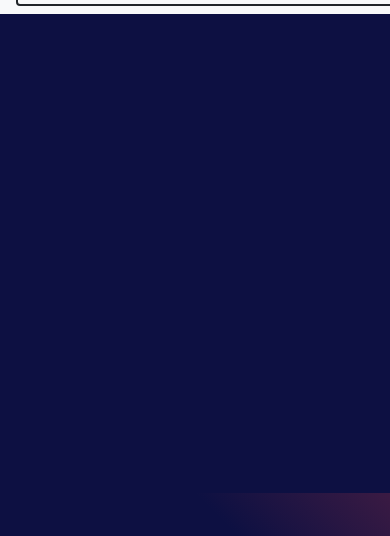
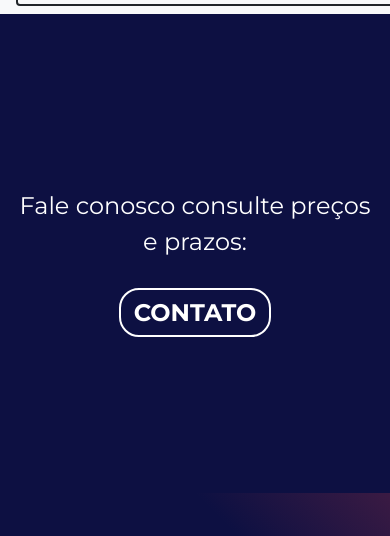
Before and after one commit to Bersanii/SbMidia, a PHP site: page / in a window 390 px wide. Shown: the part 351-887 px from the top of the page. Run offline with PHP 8.4, Linux system fonts and the light colour scheme.

Commit message:
Banner finished and buttons design created

```diff
--- a/css/style.css
+++ b/css/style.css
@@ -14,8 +14,38 @@
     width: 100%;
 }
 
+/*☰☰☰☰☰☰☰☰☰☰☰☰☰☰☰☰☰☰☰☰☰☰☰☰*/
+.btnContato{
+    border: 2px solid #FFF;
+    border-radius: 20px;
+    padding: 0.5rem 0.8rem;
+    color: #FFF;
+    font-weight: 700;
+    transition: 0.5s all ease;
+}
+.btnContato:hover{
+    color: #0d1042;
+    background-color: #FFF;
+    text-decoration: none;
+    border-radius: 0;
+}
+
+
+/*☰☰☰☰☰☰☰☰☰☰☰☰☰☰☰☰☰☰☰☰☰☰☰☰*/
 .banner{
     font-size: 1.5rem;
-    font-weight: 700;
     text-align: center;
 }
+
+
+
+
+
+
+/* -webkit-transform: scale(1);
+transform: scale(1);
+-webkit-transition: .3s ease-in-out;
+transition: .3s ease-in-out;
+
+-webkit-transform: scale(1.05);
+transform: scale(1.05); */
--- a/index.html
+++ b/index.html
@@ -47,9 +47,13 @@
     <!-- ☰☰☰ BANNER ☰☰☰ -->
     <div class="container-fluid banner">
         <div class="row" style="min-height: 100vh; padding: 20vh 5vw 0 5vw; background: rgb(13,16,66);">
-            <div class="col" style="padding: 0;">
+            <div class="col-12 col-md-6" style="padding: 0;">
                 <img src="assets/logoWhite.png" alt="" id="logoBanner">
-                <div style="color: #FFF; margin-top: 5%;">Soluções para web design e social media</div>
+                <div style="color: #FFF; margin-top: 5%; font-weight: 700;">Soluções para web design e social media</div>
+            </div>
+            <div class="col-12 col-md-6" style="padding: 0;">
+                <div style="color: #FFF; margin: 10% 0;">Fale conosco consulte preços e prazos:</div>
+                <a class="btnContato" href="#">CONTATO</a>
             </div>
         </div>
     </div>
```
